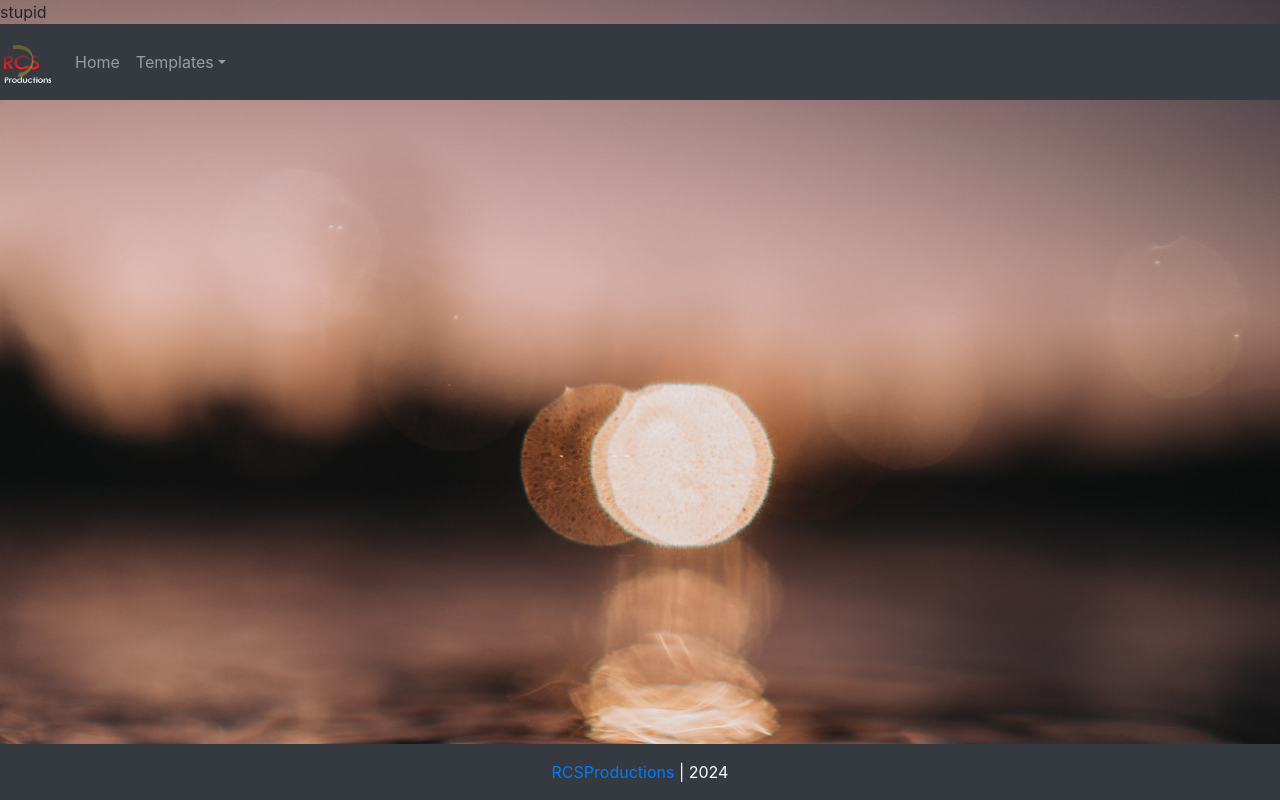
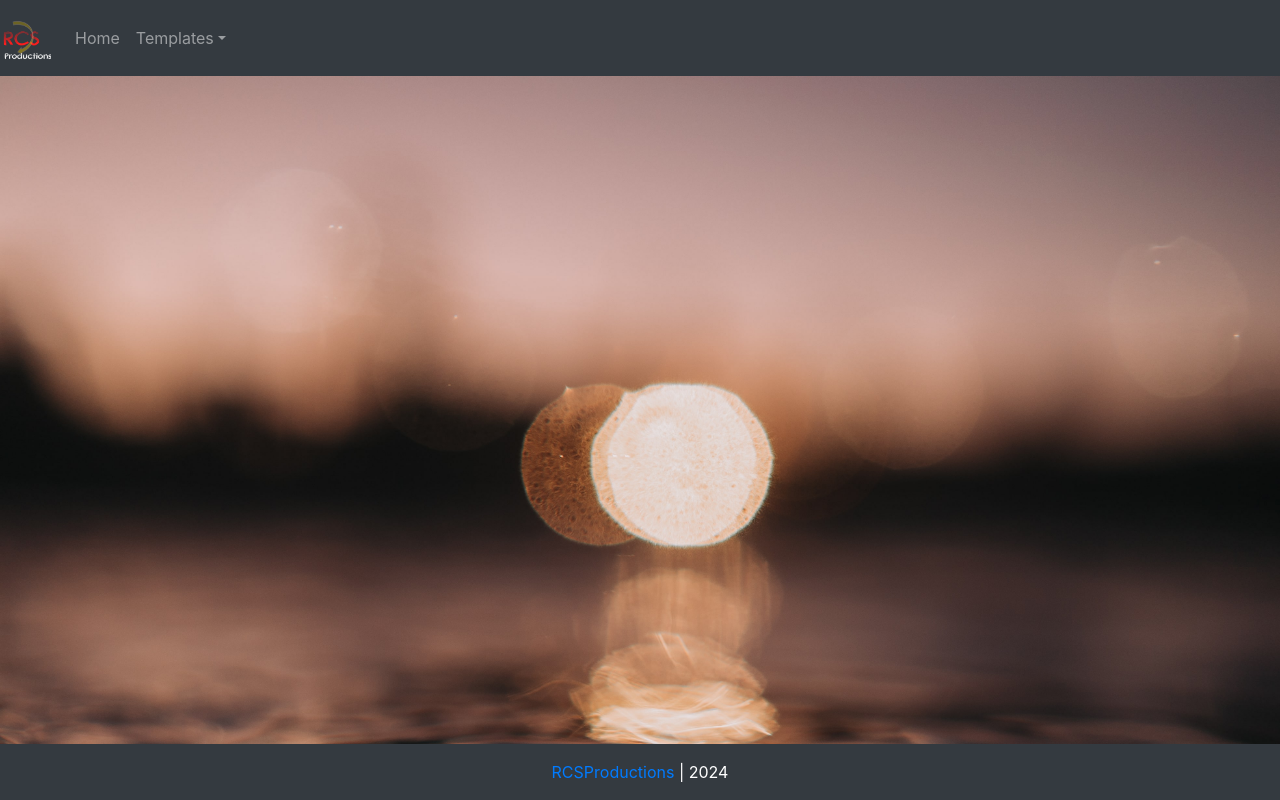
Before and after one commit to rm-cortez/veryStupid, a React (Create React App) app in the folder react-project/: page / in a window 1280 px wide. Built offline with nearby package versions, Linux system fonts and the light colour scheme; some icons are missing.

Commit message:
removed stupid

```diff
--- a/react-project/src/App.js
+++ b/react-project/src/App.js
@@ -8,7 +8,6 @@ import Footer from './htmlElements/footer';
 function App() {
   return (
     <div >
-      stupid
       <Routing />
       <footer className="rcs-footer">
         <Footer />
```
